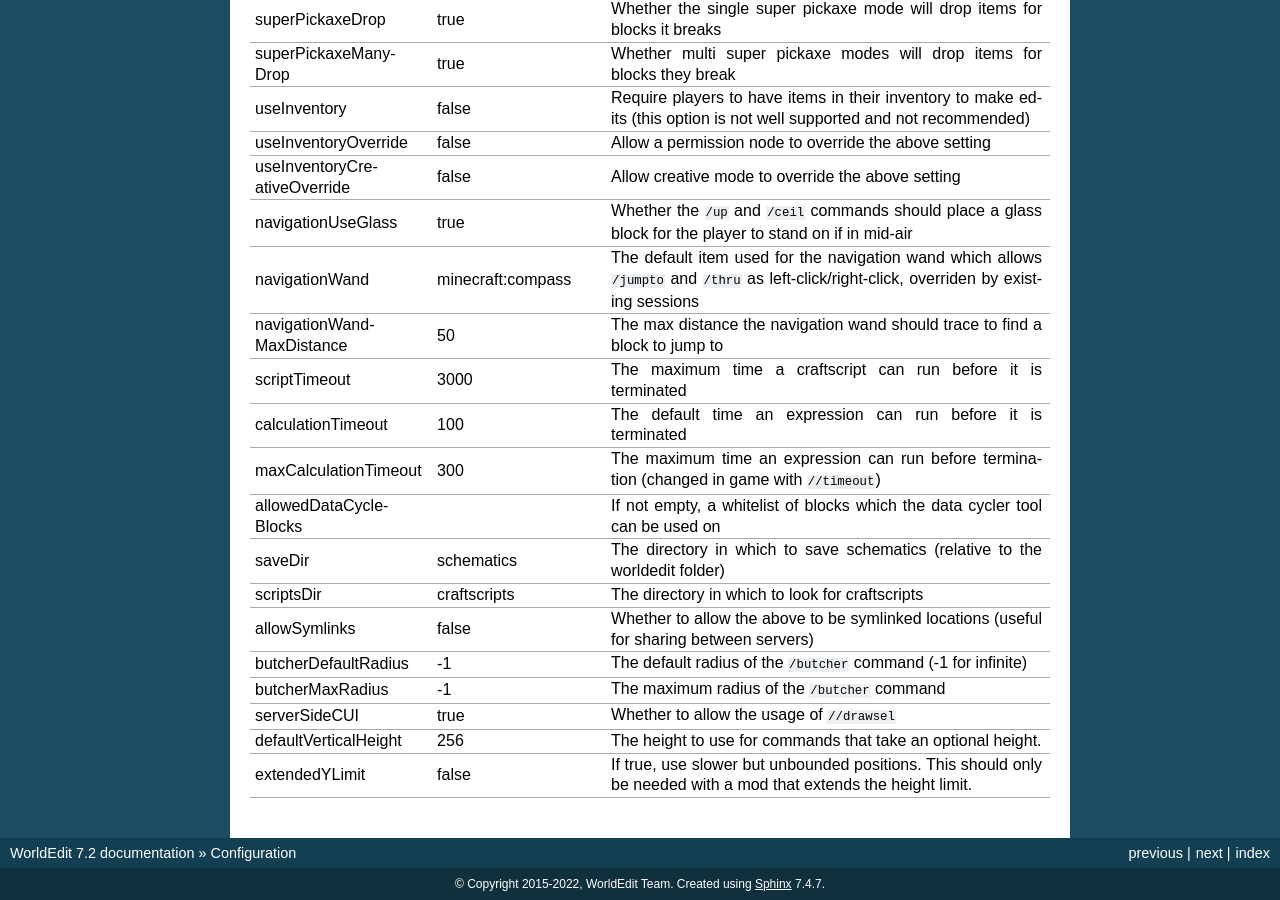
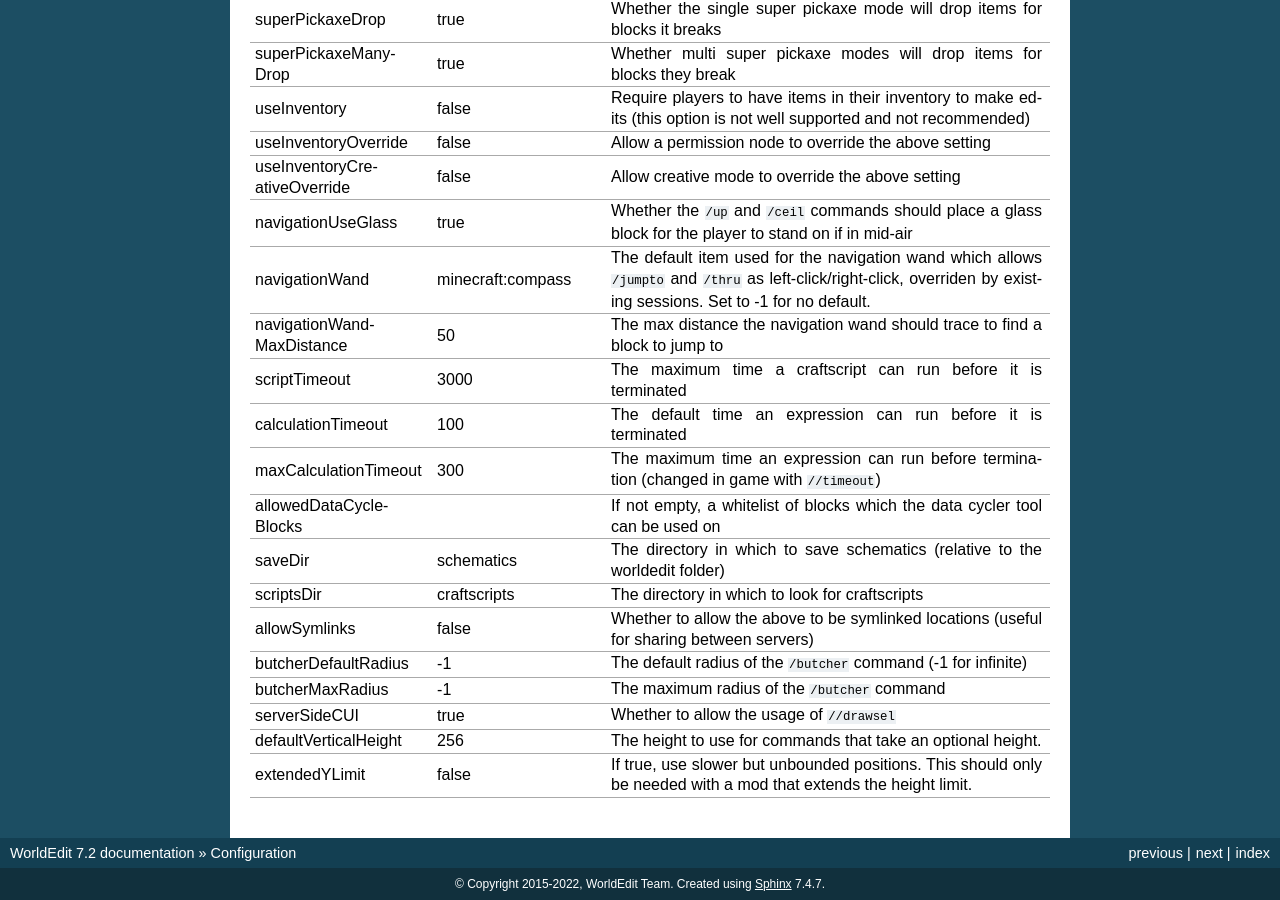
Before and after one commit to EngineHub/WorldEditDocs, a Sphinx documentation site: the page built from source/config.rst, in a window 1280 px wide and 900 px high, scrolled down 1666 px. Built offline with Sphinx 7.4.7, drawn with Linux system fonts in a browser that asks for light colours.

Commit message:
Added disable value for navigationWand item

```diff
--- a/source/config.rst
+++ b/source/config.rst
@@ -62,7 +62,7 @@
     useInventoryOverride,false,Allow a permission node to override the above setting
     useInventoryCreativeOverride,false,Allow creative mode to override the above setting
     navigationUseGlass,true,Whether the ``/up`` and ``/ceil`` commands should place a glass block for the player to stand on if in mid-air
-    navigationWand,"minecraft:compass","The default item used for the navigation wand which allows ``/jumpto`` and ``/thru`` as left-click/right-click, overriden by existing sessions"
+    navigationWand,"minecraft:compass","The default item used for the navigation wand which allows ``/jumpto`` and ``/thru`` as left-click/right-click, overriden by existing sessions. Set to -1 for no default."
     navigationWandMaxDistance,50,The max distance the navigation wand should trace to find a block to jump to
     scriptTimeout,3000,The maximum time a craftscript can run before it is terminated
     calculationTimeout,100,The default time an expression can run before it is terminated
```
